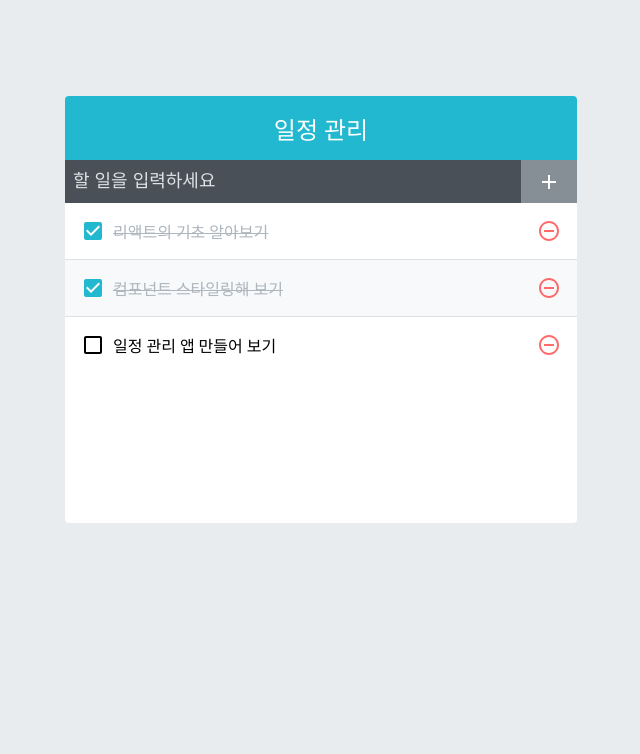
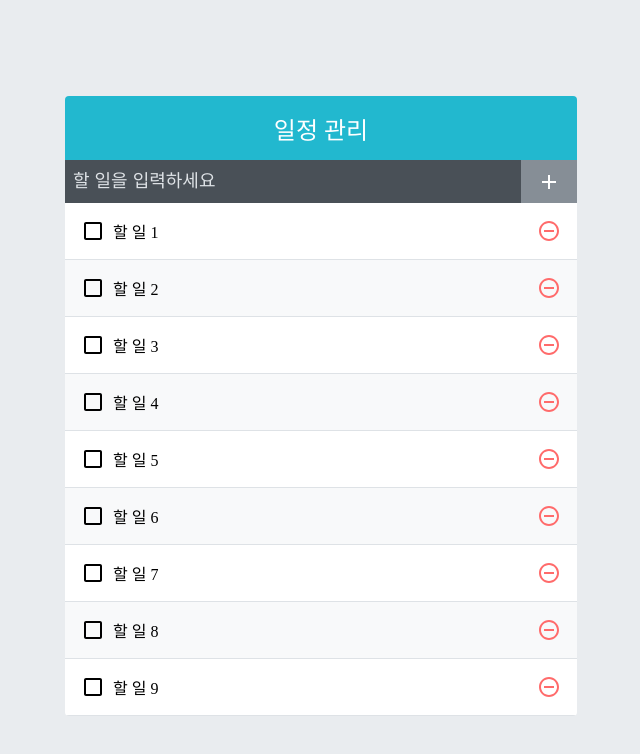
Before and after one commit to bnitech/technique-for-dealing-with-react, a React app: page / in a window 1280 px wide. Shown: the top 754 px of the page, without its empty margins (319-959 px from the left). Built offline with nearby package versions, Linux system fonts and the light colour scheme.

Commit message:
[dongbin] #11.1

```diff
--- a/src/App.tsx
+++ b/src/App.tsx
@@ -5,26 +5,22 @@ import TodoList from './TodoList';
 import React, { useCallback, useRef, useState } from 'react';
 import Todo from './model/Todo';
 
+function createBulkTodos() {
+  const array: Array<Todo> = [];
+  for (let i = 1; i < 2500; i++) {
+    array.push({
+      id: i,
+      text: `할 일 ${i}`,
+      checked: false,
+    });
+  }
+  return array;
+}
+
 const App = (): any => {
-  const [todos, setTodos] = useState([
-    {
-      id: 1,
-      text: '리액트의 기초 알아보기',
-      checked: true,
-    },
-    {
-      id: 2,
-      text: '컴포넌트 스타일링해 보기',
-      checked: true,
-    },
-    {
-      id: 1,
-      text: '일정 관리 앱 만들어 보기',
-      checked: false,
-    },
-  ]);
+  const [todos, setTodos] = useState(createBulkTodos);
 
-  const nextId = useRef(4);
+  const nextId = useRef(todos.length + 1);
   const onInsert = useCallback(
     (text) => {
       const todo: Todo = {
```
